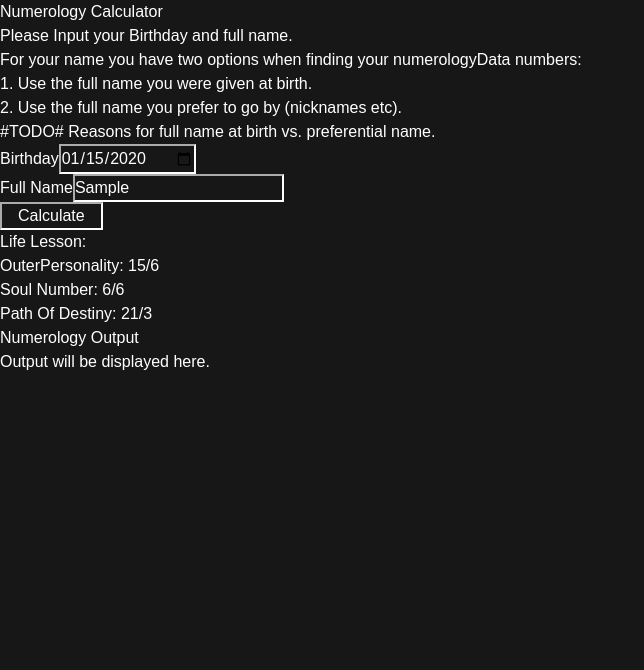
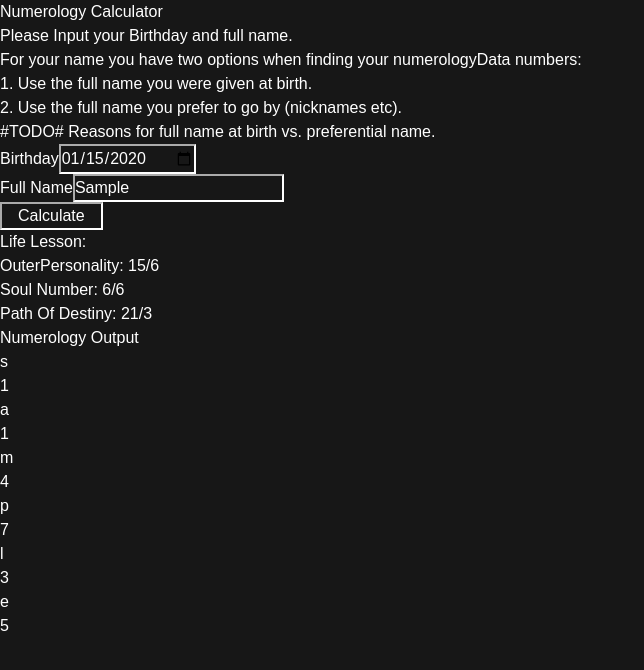
Before and after one commit to Seamus88/numerology, a Next.js app in the folder numerology-calculator/: page / in a window 1280 px wide. Both pictures are taken after typing "2020-01-15", "Sample" into the empty fields and a click on the button "Calculate". Shown: the top 670 px of the page, without its empty margins (0-644 px from the left). Built offline with nearby package versions, Linux system fonts and the light colour scheme.

Commit message:
Added OutputColumn JSX Element

```diff
--- a/numerology-calculator/src/app/page.tsx
+++ b/numerology-calculator/src/app/page.tsx
@@ -11,14 +11,24 @@ export default function Home() {
     pod: string;
   }
 
+  interface nameOutput {
+    show: boolean;
+    letterWithValue: Array<{ letter: string; value: number; }>;
+  }
 
-
+  const [nameOutput, setNameOutput] = useState<nameOutput>({show: false, letterWithValue: []});
   const [numerologyData, setNumerologyData] = useState<NumerologyData>({birthName: "", dob: "", ll: '', op: '', sn: '', pod: '',});
   const lettersValue = {"a": 1, "b": 2, "c": 3, "d": 4, "e": 5, "f": 6, "g": 7, "h": 8, "i": 9, "j": 1, "k": 2, "l": 3, "m": 4, "n": 5, "o": 6, "p": 7, "q": 8, "r": 9, "s": 1, "t": 2, "u": 3, "v": 4, "w": 5, "x": 6, "y": 7, "z": 8};
 
+  function clearNumerologyData() {
+    setNameOutput({show: false, letterWithValue: []});
+    setNumerologyData({birthName: "", dob: "", ll: '', op: '', sn: '', pod: '',});
+  }
+
   function handleNumerology() {
     const birthName = document.getElementById("birthName") as HTMLInputElement;
-    calculateNameValue(birthName.value);
+    clearNumerologyData();
+    calculateNameValue(birthName.value, setNameOutput);
   }
 
   function baseNumber(num: number) {
@@ -32,7 +42,7 @@ export default function Home() {
     return newNum;
   }
 
-  function calculateNameValue(birthName: string) {
+  function calculateNameValue(birthName: string, setNameOutput) {
     let outerPersonality = 0;
     let soulNumber = 0;
     let pod = 0;
@@ -43,13 +53,24 @@ export default function Home() {
       const letter = nName[i];
       if (letter == "a" || letter == "e" || letter == "i" || letter == "o" || letter == "u") {
         soulNumber += lettersValue[letter];
+        setNameOutput((prevState) => ({
+          show: prevState.show,
+          letterWithValue: [...prevState.letterWithValue, { letter: letter, value: lettersValue[letter]}]
+        }))
       } else if (letter == "b" || letter == "c" || letter == "d" || letter == "f" || letter == "g" || letter == "h" || letter == "j" || letter == "k" || letter == "l" || letter == "m" || letter == "n" || letter == "p" || letter == "q" || letter == "r" || letter == "s" || letter == "t" || letter == "v" || letter == "w" || letter == "x" || letter == "y" || letter == "z") {
         outerPersonality += lettersValue[letter];
+        setNameOutput((prevState) => ({
+          show: prevState.show,
+          letterWithValue: [...prevState.letterWithValue, { letter: letter, value: lettersValue[letter]}]
+        }))
       }
-    };
+    }
 
     pod = outerPersonality + soulNumber;
-
+    setNameOutput((prevState) => ({
+      show: true,
+      letterWithValue: [...prevState.letterWithValue]
+    }));
 
     setNumerologyData((prevState) => ({
       birthName: prevState.birthName,
@@ -80,7 +101,7 @@ export default function Home() {
       </div>
       <div id="main-output" className="flex flex-row justify-center items-center gap-8">
         <div>
-          <Output />
+          {nameOutput.show == true? <Output nameOutput={nameOutput} setNameOutput={setNameOutput} /> : <div className="hidden"></div>}
         </div>
       </div>
     </div>
@@ -88,11 +109,28 @@ export default function Home() {
   );
 }
 
-function Output() {
+function Output({nameOutput, setNameOutput}) {
   return (
     <div className="flex flex-col items-center gap-8">
       <h2 className="text-2xl font-bold">Numerology Output</h2>
-      <p>Output will be displayed here.</p>
+      <div className='flex flex-col items-center gap-4'>
+        <div className='flex flex-row gap-4'>
+            {nameOutput.letterWithValue.map((item, index) => (
+              <div key={index}>
+                <OutputColumn index={index} letter={item.letter} value={item.value} />
+              </div>))}
+          </div>
+      </div>
+    </div>
+  )
+}
+
+function OutputColumn({index, letter, value}) {
+
+  return (
+    <div key={index} className="flex flex-col nowrap items-center gap-4">
+        <div><p>{letter}</p></div>
+        {letter =="a" || letter == "e" || letter == "i" || letter == "o" || letter == "u" ? <div className="text-blue-500">{value}</div> : <div className="text-red-500">{value}</div>}
     </div>
   )
 }
```
